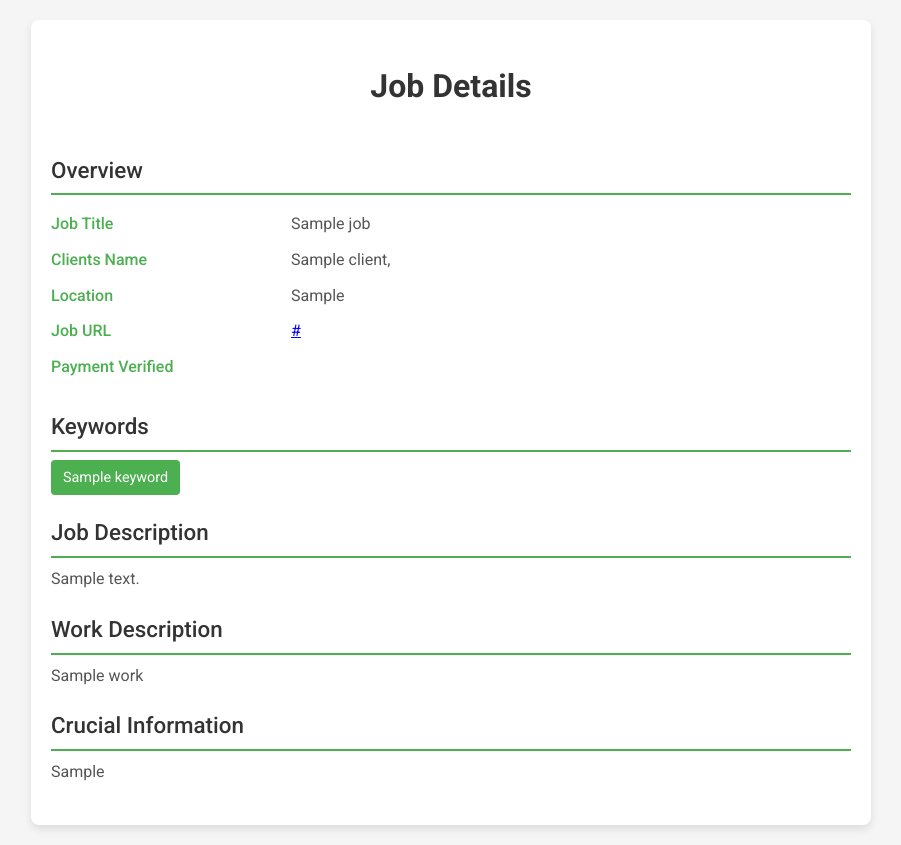
After one commit to sahillede940/UpWork-Scrapper, a Django app: template templates/job.html in a window 1280 px wide. The commit adds this page. Shown: the whole page, without its empty margins (189-1090 px from the left). Run offline with Django 5.2, Linux system fonts and the light colour scheme; the template is opened without the code that fills it: most values are stand-ins (such as "Sample title", 1, 10 or a date in 2020); data that the repository does not hold is empty.

Commit message:
UI for job

```diff
--- a/api/urls.py
+++ b/api/urls.py
@@ -1,14 +1,23 @@
-from django.urls import path, include
-from .views import JobList, JobListAll, JobView, CommentView, JobRetrieve, AdminControl, LLMView, get_all_jobs
+from django.urls import path
+from .views import JobView, CommentView, JobRetrieve, AdminControl, GetJob, GetAllJobs
+
 
 urlpatterns = [
-    path("jobs/", JobListAll.as_view(), name="job_list_all"),
-    path("jobs/<int:pk>/", JobList.as_view(), name="job_list"),
-    path("detailed_jobs/", JobView.as_view(), name="job_list_all"),
-    path("comments/", CommentView.as_view(), name="comment_list"),
-    path("get_job/", JobRetrieve.as_view(), name="job_retrive"),
-    path("admin_control/<str:password>/", AdminControl.as_view(), name="admin_control"),
-    path("llm/", LLMView.as_view, name="llm"),
-    # returns html page with all jobs. used django's render function. so correctly write the path
-    path("all_jobs/", get_all_jobs, name="job_list_page"),
+    # Get detailed list of all jobs
+    path("jobs/", JobView.as_view(), name="job_list"),
+
+    # Post a comment to a specific job
+    path("jobs/comments/", CommentView.as_view(), name="job_comment"),
+
+    # Retrieve details of a specific job
+    path("jobs/detail/", JobRetrieve.as_view(), name="job_detail"),
+
+    # Admin control panel with password authentication
+    path("admin/control/<str:password>/", AdminControl.as_view(), name="admin_control"),
+
+    # Get job details as an HTML page (e.g., for front-end display)
+    path("jobs/page/", GetJob.as_view(), name="job_page"),
+
+    # Get HTML page with a list of all jobs
+    path("jobs/all/", GetAllJobs.as_view(), name="job_list_page"),
 ]
--- /dev/null
+++ b/templates/job.html
@@ -0,0 +1,157 @@
+<!DOCTYPE html>
+<html lang="en">
+  <head>
+    <meta charset="UTF-8" />
+    <meta name="viewport" content="width=device-width, initial-scale=1.0" />
+    <title>Job Details</title>
+    <link href="https://fonts.googleapis.com/css2?family=Roboto:wght@400;500;700&display=swap" rel="stylesheet" />
+    <style>
+      body {
+        font-family: "Roboto", sans-serif;
+        background-color: #f5f5f5;
+        margin: 0;
+        padding: 20px;
+        line-height: 1.6;
+      }
+
+      .container {
+        max-width: 800px;
+        margin: 0 auto;
+        padding: 20px;
+        background-color: #ffffff;
+        box-shadow: 0 4px 8px rgba(0, 0, 0, 0.1);
+        border-radius: 8px;
+      }
+
+      h1 {
+        text-align: center;
+        color: #333;
+        margin-bottom: 40px;
+        font-size: 2em;
+        font-weight: 700;
+      }
+
+      .section {
+        margin-bottom: 20px;
+      }
+
+      .section-title {
+        font-size: 1.4em;
+        color: #333;
+        margin-bottom: 8px;
+        font-weight: 500;
+        border-bottom: 2px solid #4caf50;
+        padding-bottom: 5px;
+      }
+
+      p {
+        margin: 0;
+        padding: 0;
+        color: #555;
+      }
+
+      dl {
+        display: flex;
+        flex-wrap: wrap;
+        margin-bottom: 20px;
+      }
+
+      dt {
+        width: 30%;
+        font-weight: 500;
+        color: #4caf50;
+        margin-bottom: 10px;
+      }
+
+      dd {
+        width: 70%;
+        margin-left: 0;
+        margin-bottom: 10px;
+        color: #555;
+      }
+
+      .keywords {
+        display: flex;
+        flex-wrap: wrap;
+        gap: 8px;
+      }
+
+      .keyword {
+        background-color: #4caf50;
+        color: white;
+        padding: 6px 12px;
+        border-radius: 4px;
+        font-size: 0.9em;
+      }
+
+      @media (max-width: 600px) {
+        dl {
+          flex-direction: column;
+        }
+
+        dt,
+        dd {
+          width: 100%;
+        }
+      }
+    </style>
+  </head>
+  <body>
+    <div class="container">
+      <h1>Job Details</h1>
+
+      <!-- Job Overview Section -->
+      <div class="section">
+        <h2 class="section-title">Overview</h2>
+        <dl>
+          <dt>Job Title</dt>
+          <dd>{% if job.title %}{{ job.title }}{% else %}N/A{% endif %}</dd>
+
+          <dt>Clients Name</dt>
+          <dd>{% for client in llm_response.client_names %} {{ client }}, {% endfor %}</dd>
+
+          <dt>Location</dt>
+          <dd>{% if job.client_location %}{{ job.client_location }}{% else %}N/A{% endif %}</dd>
+
+          <dt>Job URL</dt>
+          <dd>
+            <a href="{{ job.job_url }}" target="_blank">
+              {% if job.job_url %}{{ job.job_url }}{% else %}N/A{% endif %}
+            </a>
+          </dd>
+
+          <dt>Payment Verified</dt>
+          <dd>{{ job.is_payment_verified }}</dd>
+        </dl>
+      </div>
+
+      <!-- Keywords Section -->
+      <div class="section">
+        <h2 class="section-title">Keywords</h2>
+        <div class="keywords">
+          {% for keyword in llm_response.keywords %}
+          <span class="keyword">{{ keyword }}</span>
+          {% endfor %}
+        </div>
+      </div>
+
+      <!-- Job Description Section -->
+      <div class="section">
+        <h2 class="section-title">Job Description</h2>
+        <p>{{ job.description }}</p>
+      </div>
+
+      <!-- Work Section -->
+      <div class="section">
+        <h2 class="section-title">Work Description</h2>
+        <p>{{ llm_response.other_data.work }}</p>
+      </div>
+
+      <!-- Crucial Information Section -->
+      <div class="section">
+        <h2 class="section-title">Crucial Information</h2>
+        <p>{{ llm_response.other_data.crucial_info }}</p>
+      </div>
+    </div>
+  </body>
+</html>
```
Also changed, not shown: api/views.py (+66 -55 lines), templates/index.html (+8 -5 lines).
